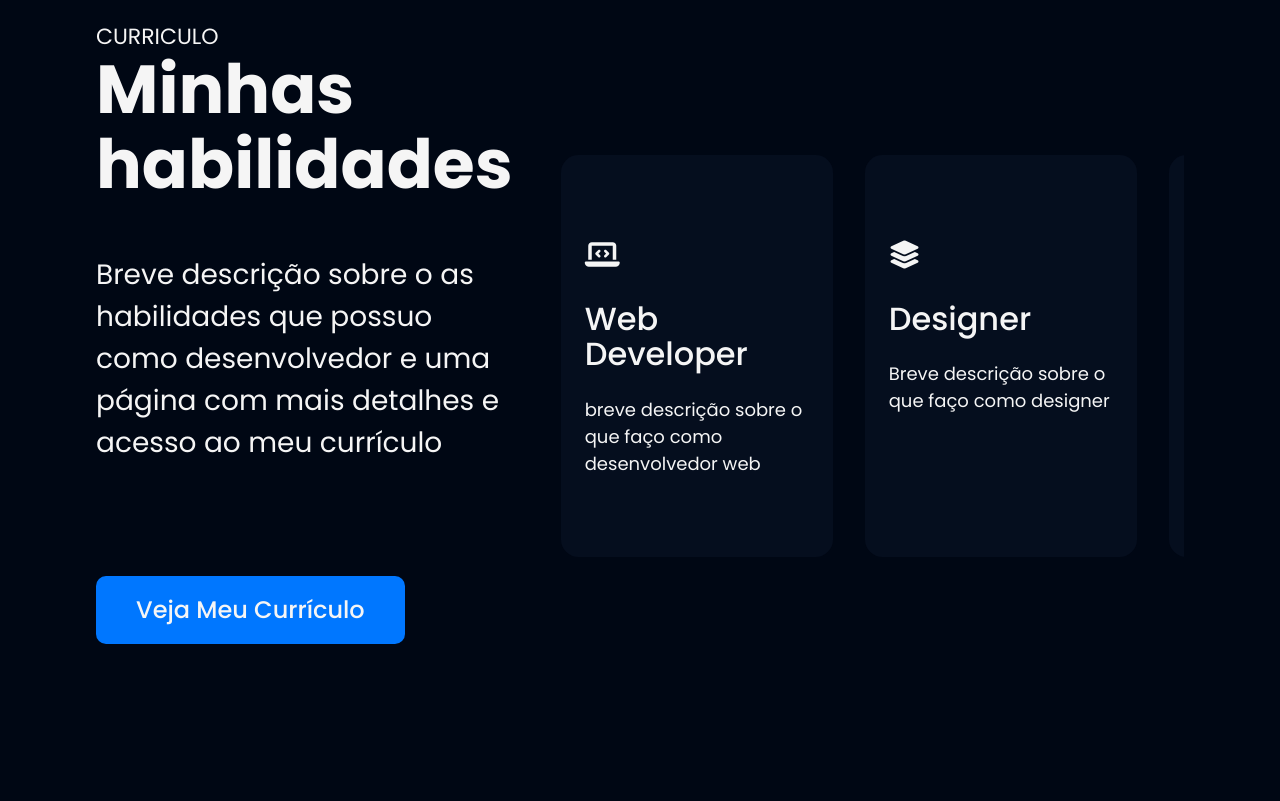
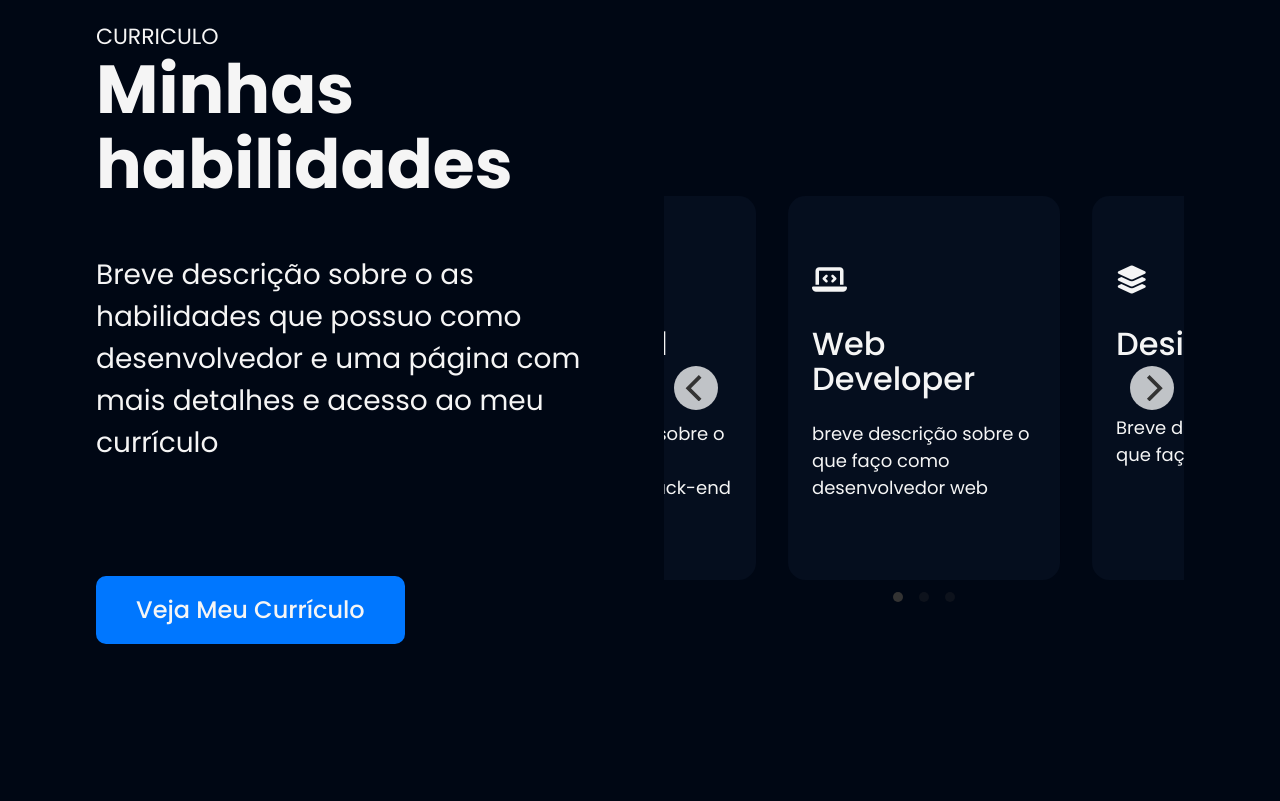
Before and after one commit to TheMachineDev/portfolio, a Flask app: page / in a window 1280 px wide. Shown: the part 4389-5190 px from the top of the page. Run offline with Flask 2, Linux system fonts and the light colour scheme; parts of the project's set-up code (start-up, migrations or seed data) failed here and were passed over; some libraries are stand-ins or nearby versions.

Commit message:
Slider de cards adicionado (usando Flickity)

```diff
--- a/src/static/css/main.css
+++ b/src/static/css/main.css
@@ -38,7 +38,6 @@
     --fs-btn: 1.5rem;
   }
 
-
   .img-wrapper img{
     align-self: center;
     max-height: 40rem;
@@ -59,6 +58,10 @@
     justify-content: space-between;
     gap:3rem;
   }
+
+}
+
+@media (min-width:1920px){
 
 }
 
@@ -89,6 +92,10 @@
   .hamburger,
   .hamburger::after{
     display: inline-block;
+  }
+
+  .card h3{
+    font-size: 1.5rem;
   }
 }
 
@@ -468,15 +475,18 @@ img, .photo-container{
   font-size: var(--fs-card-title);
   background-color: var(--clr-neutral-700);
   border-radius: var(--border-radius-container);
-  padding: 5rem 1.5rem;
+  padding: 4rem 1.5rem;
   width: min(17rem, 85%);
-  flex-shrink: 0;
-  position: relative;
+  /*flex-shrink: 0;
+  position: relative;*/
+  margin-right: 2rem;
+  height: 24rem;
 }
 
 .card h3{
   font-weight: 500;
   word-wrap: break-word;
+  min-height: 2em;
 }
 
 .card p{
--- a/src/templates/base.html
+++ b/src/templates/base.html
@@ -10,6 +10,7 @@
   <link href="https://fonts.googleapis.com/css2?family=JetBrains+Mono&family=Poppins:wght@400;500;600;700&display=swap"
     rel="stylesheet">
   <link href="https://unpkg.com/tailwindcss@^2/dist/tailwind.min.css" rel="stylesheet">
+  <link rel="stylesheet" href="https://unpkg.com/flickity@2/dist/flickity.min.css">
   <link rel="stylesheet" type="text/css" href="{{ url_for('static', filename='css/main.css') }}" />
   {% block head %}
   {% endblock %}
@@ -67,6 +68,7 @@
   {% endblock %}
 </body>
 <script src="https://kit.fontawesome.com/45634ba403.js" crossorigin="anonymous"></script>
+<script src="https://unpkg.com/flickity@2/dist/flickity.pkgd.min.js"></script>
 <script src="{{ url_for('static', filename='js/main.js') }}"></script>
 {% block javascript %}
 {% endblock %}
--- a/src/templates/index.html
+++ b/src/templates/index.html
@@ -102,19 +102,20 @@
           currículo</p>
         <a href="{{ url_for('curriculum')}}"><button class="btn">Veja meu currículo</button></a>
       </div>
-      <div class="card-wrapper self-center">
-        <div class="card">
+      <div class="flex-1 self-center">
+        <div class="main-carousel" id="carousel" data-flickity='{ "wrapAround": true }'>
+          <div class="card carousel-cell">
             <i class="fas fa-laptop-code card--icon"></i>
             <h3>Web Developer
             </h3>
             <p>breve descrição sobre o que faço como desenvolvedor web</p>
           </div>
-        <div class="card">
+          <div class="card carousel-cell">
             <i class="fas fa-layer-group card--icon"></i>
             <h3>Designer</h3>
             <p>Breve descrição sobre o que faço como designer</p>
           </div>
-        <div class="card">
+          <div class="card carousel-cell">
             <i class="fas fa-server card--icon"></i>
             <h3>Back-end dev</h3>
             <p>Breve descrição sobre o que faço como desenvovedor back-end</p>
@@ -122,5 +123,6 @@
         </div>
       </div>
     </div>
+  </div>
 </section>
 {% endblock %}
```
Also changed, not shown: src/static/js/main.js (line endings or trailing spaces). Lines whose indentation alone changed are shown as unchanged.
